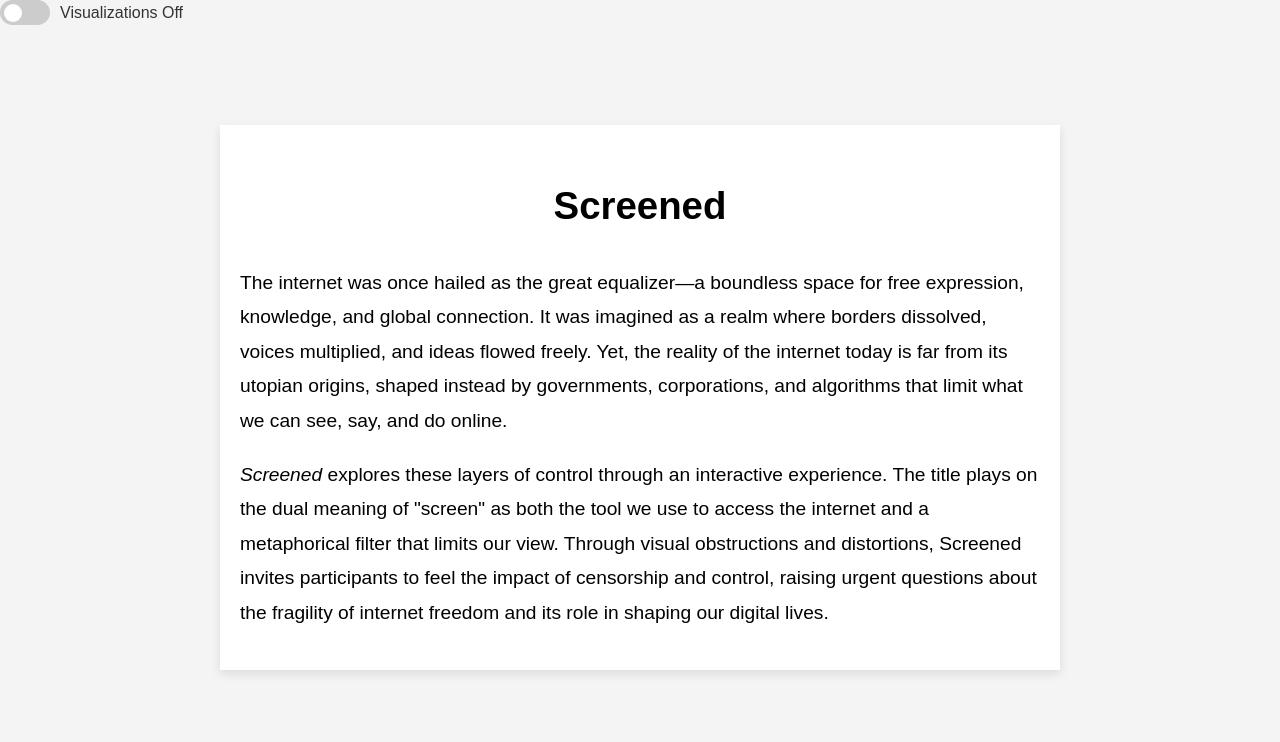
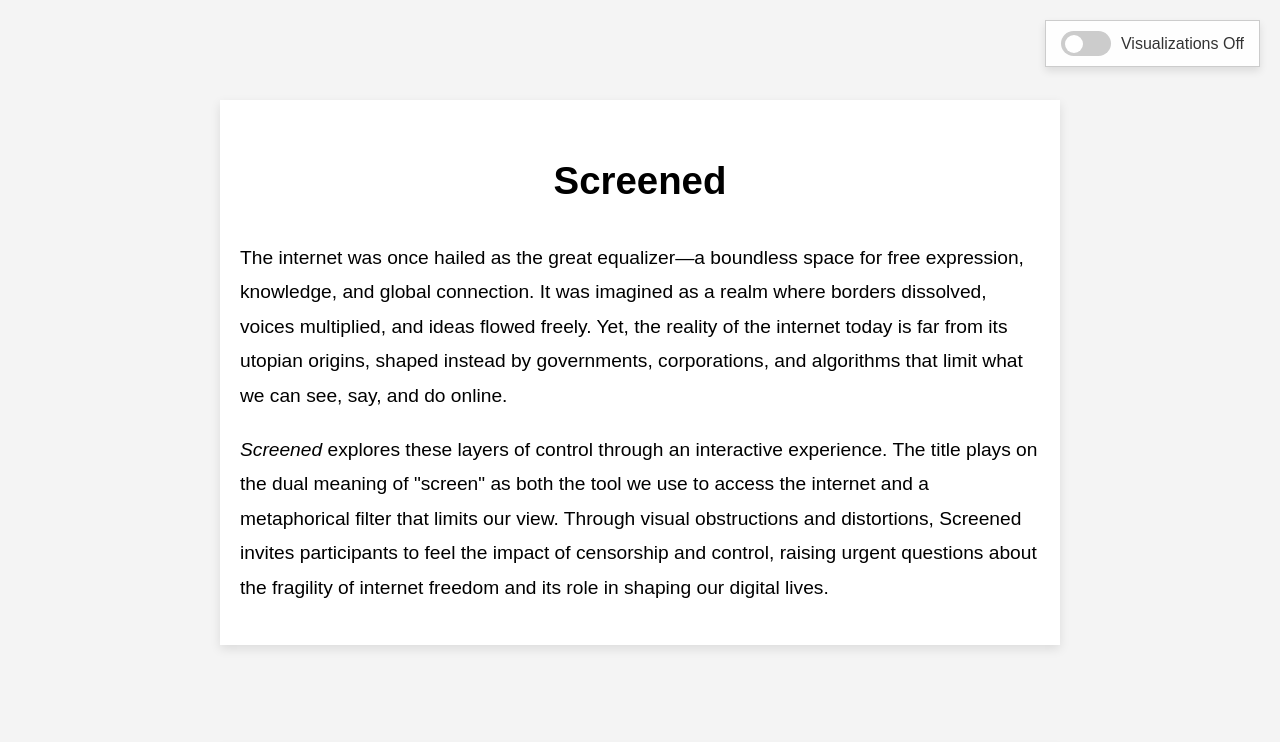
Before and after one commit to anna-zhang/screened, a plain HTML site: page index.html in a window 1280 px wide. Shown: the top 742 px of the page. Drawn offline with Linux system fonts and the light colour scheme.

Commit message:
keep visualization toggle on/off and country selection fixed on top right of the page

```diff
--- a/index.html
+++ b/index.html
@@ -11,6 +11,7 @@
   <div id="content-container">
 
     <!-- Toggle on/off visualization section -->
+    <div id="controls-container">
         <div id="visualization-toggle" class="toggle-container">
             <label class="switch">
             <input type="checkbox" id="toggle-visualization">
@@ -20,7 +21,7 @@
         </div>
 
         <div id="controls" style="display: none;">
-        <!-- Country Selection -->
+            <!-- Country selection -->
             <label for="country-select">Select a country:</label>
             <select id="country-select">
                 <option value="" disabled selected>Select a country</option>
@@ -30,6 +31,7 @@
                 <p><strong>Access score:</strong> <span id="access-score">N/A</span></p>
                 <p><strong>Content score:</strong> <span id="content-score">N/A</span></p>
                 <p><strong>Rights score:</strong> <span id="rights-score">N/A</span></p>
+            </div>
         </div>
     </div>
 
--- a/styles.css
+++ b/styles.css
@@ -51,7 +51,7 @@ canvas {
     position: absolute;
     top: 0;
     left: 0;
-    z-index: 9999;  /* Make sure the canvas is on top of the section */
+    z-index: 999;  /* Make sure the canvas is on top of the section */
     pointer-events: none; /* Ensure the canvas does not block interaction */
 }
 
@@ -61,6 +61,17 @@ canvas {
 }
 
 /* Toggle switch styling */
+#controls-container {
+    position: fixed; /* Fixed on the screen */
+    top: 20px; /* Distance from the top of the viewport */
+    right: 20px; /* Distance from the right of the viewport */
+    background-color: rgba(255, 255, 255, 0.9); /* Slightly transparent background */
+    padding: 10px 15px;
+    border: 1px solid #ccc;
+    box-shadow: 0px 4px 8px rgba(0, 0, 0, 0.1); /* Subtle shadow for emphasis */
+    z-index: 1000; /* Ensure it stays above other elements */
+}
+
 .toggle-container {
     display: flex;
     align-items: center;
```
Lines whose indentation alone changed are shown as unchanged.
